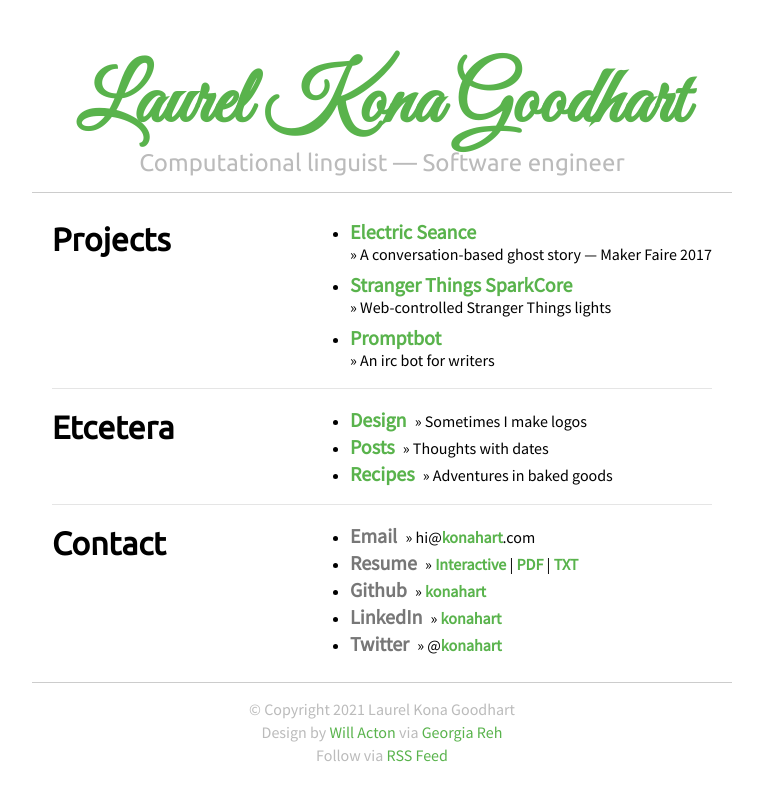
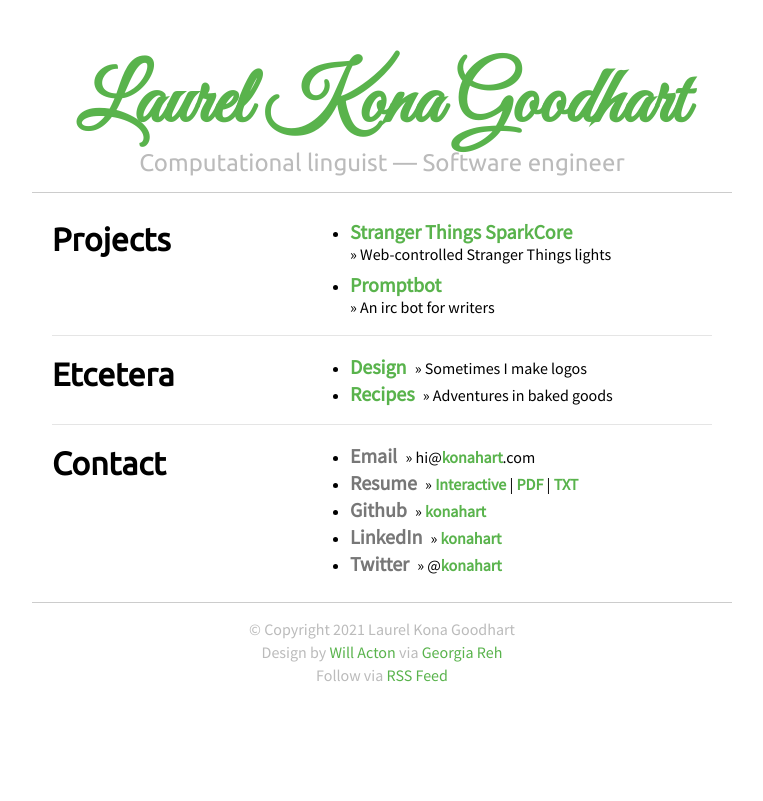
Before and after one commit to konahart/konahart.github.io, a Jekyll site: the page built from index.md, in a window 1280 px wide. Shown: the top 801 px of the page, without its empty margins (258-1021 px from the left). Built offline with Jekyll 4.4.1, drawn with Linux system fonts in a browser that asks for light colours.

Commit message:
Remove irrelevant content from index

```diff
--- a/index.md
+++ b/index.md
@@ -2,11 +2,11 @@
 layout: default
 title: Kona Goodhart, Computational linguist &mdash; Software engineer
 ---
+
 <div class="contents">
 <div class="top section" id="Projects">
   <h2>Projects</h2>
   <ul>
-    <li><h3><a href="http://electric-seance.com">Electric Seance</a></h3> &raquo; A conversation-based ghost story &mdash; Maker Faire 2017</li>
     <li><h3><a href="/Stranger-Things-SparkCore">Stranger Things SparkCore</a></h3> &raquo; Web-controlled Stranger Things lights</li>
     <li><h3><a href="/promptbot">Promptbot</a></h3> &raquo; An irc bot for writers</li>
   </ul>
@@ -16,7 +16,6 @@ title: Kona Goodhart, Computational linguist &mdash; Software engineer
   <h2>Etcetera</h2>
   <ul>
     <li><h3><a href="/design.html">Design</a></h3> &raquo; Sometimes I make logos</li>
-    <li><h3><a href="/posts.html">Posts</a></h3> &raquo; Thoughts with dates</li>
     <li><h3><a href="/recipes.html">Recipes</a></h3> &raquo; Adventures in baked goods</li>
   </ul>
 </div>
```
